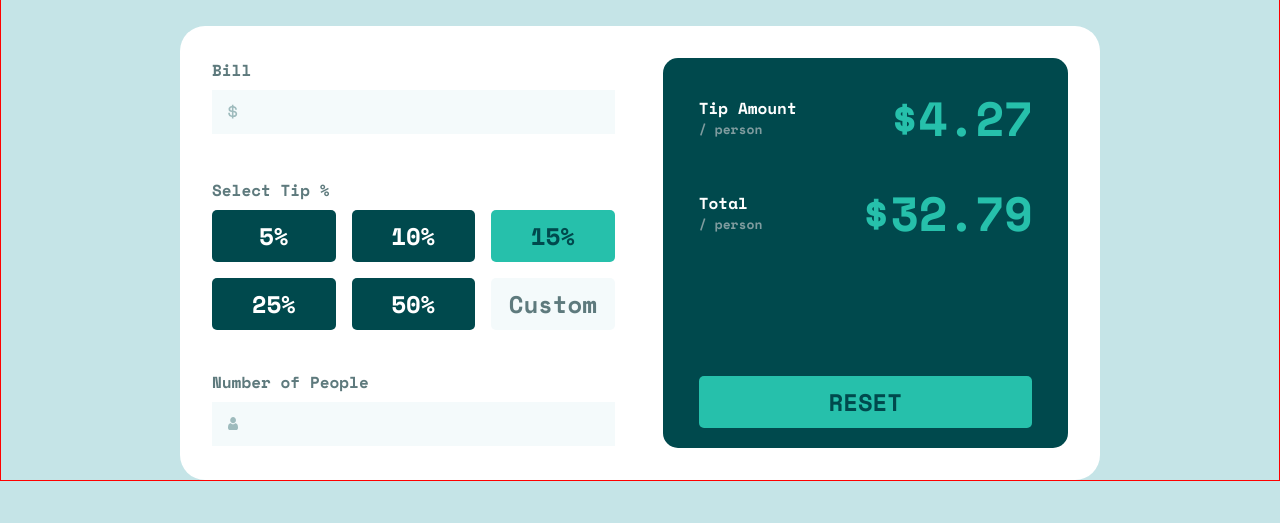
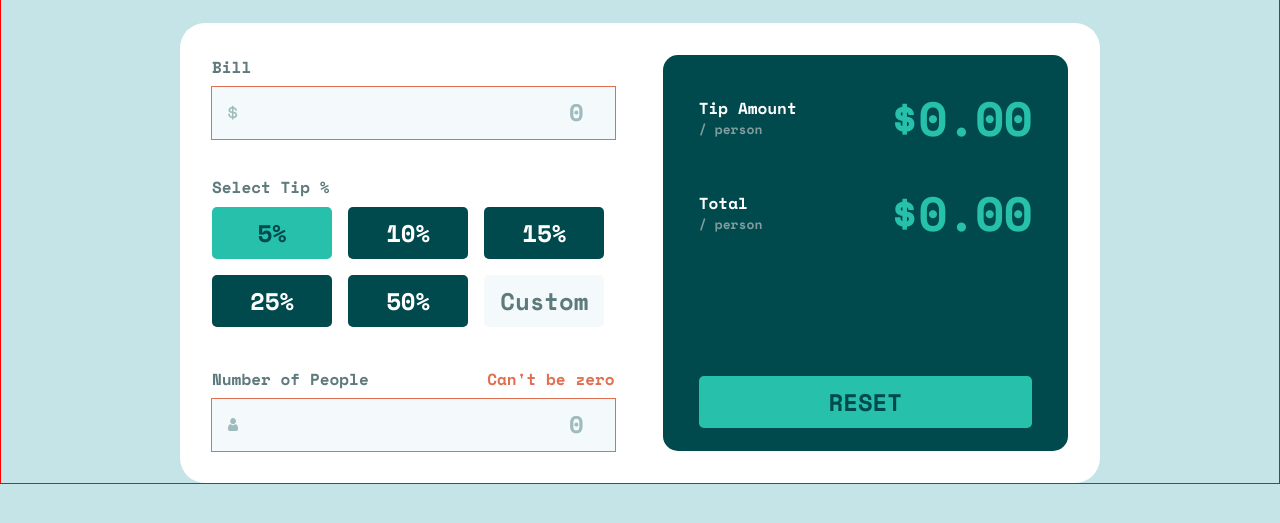
Before and after one commit to GeraASM/tip, a plain HTML site: page index.html in a window 1280 px wide. Both pictures are taken after a click on the button "5%". Shown: the part 223-746 px from the top of the page. Drawn offline with nearby package versions, Linux system fonts and the light colour scheme.

Commit message:
the code errors and calculate is correct

```diff
--- a/index.html
+++ b/index.html
@@ -21,7 +21,7 @@
                             <p class="sub text-present-5 bill__title">Bill</p>
                             <div class="content bill__content">
                                 <img class="icon" src="./images/icon-dollar.svg" alt="Dollar">
-                                <input id="cost-food" type="number" name="amount" class="count bill__amount text-present-3">
+                                <input id="cost-food" type="number" name="amount" class="count bill__amount text-present-3" placeholder="0">
                             </div>
                         </section>
                         <section class="tip">
@@ -33,17 +33,17 @@
                                 <button data-percentage="0.25" class="tip__percentage text-present-3">25%</button>
                                 <button data-percentage="0.50" class="tip__percentage text-present-3">50%</button>
                                 <button data-percentage="custom" class="tip__percentage text-present-3 btn-custom">Custom</button>
-                            </div>
-                            <div style="display: none;" class="content percentage__container bill__content">
-                                <img class="icon icon-percentage" src="./images/percentage_icon.svg" alt="Percentage">
-                                <input id="custon-input" type="number" name="amount" class="count bill__amount text-present-3">
+                                <input id="input-custom" class="count tip__percentage text-present-3 input-custom" type="number" >
                             </div>
                         </section>
                         <section class="people">
-                            <p class="sub text-present-5 people__title">Number of People</p>
+                            <div class="people__text">
+                                <p class="sub text-present-5 people__title">Number of People</p>
+                                <p id="error" class="text-present-5 error">Can't be zero</p>
+                            </div>
                             <div class="content people__content">
                                 <img class="icon" src="./images/icon-person.svg" alt="Person">
-                                <input id="count-people" type="number" name="count" class="count people__count text-present-3">
+                                <input id="count-people" type="number" name="count" class="count people__count text-present-3" placeholder="0">
                             </div>
                         </section>
                     </section>
@@ -55,14 +55,14 @@
                                     <p class="info__title text-present-5">Tip Amount</p>
                                     <p class="person text-present-6">/ person</p>
                                 </div>
-                                <h2 id="per-person" class="data text-present-title">$4.27</h2>
+                                <h2 id="per-person" class="data text-present-title">$0.00</h2>
                             </div>
                             <div class="position">
                                 <div class="info">
                                     <p class="info__title text-present-5">Total</p>
                                     <p class="person text-present-6">/ person</p>
                                 </div>
-                                <h2 id="per-person-total" class="data text-present-title">$32.79</h2>
+                                <h2 id="per-person-total" class="data text-present-title">$0.00</h2>
                             </div>
                             <button class="reset tip__percentage text-present-3">RESET</button>
                         </div>
--- a/main.js
+++ b/main.js
@@ -0,0 +1,86 @@
+const correctInputCost = /\$?\d+\.\d*/;
+const correctInputPerson = /\d+/;
+
+const errorText = document.getElementById('error');
+
+const btns = document.querySelectorAll('.tip__percentage');
+const customInput = document.getElementById('input-custom');
+const customBtn = document.querySelector('.btn-custom');
+
+const perPersonShow = document.getElementById('per-person');
+const totalPersonShow = document.getElementById('per-person-total');
+
+const tipPerPerson = (amount, people, percentage) => ((amount * percentage) / people).toFixed(2);
+const totalPerPerson = (amount, people, percentage) => ((amount + (amount * percentage)) / people).toFixed(2);
+
+
+
+const billContent = document.querySelector('.bill__content')
+function errorAmount(is) {
+    is ? billContent.classList.add('error-content') : billContent.classList.remove('error-content');
+}
+const peopleContent = document.querySelector('.people__content');
+function errorCount(is) {
+    if (is) {
+        peopleContent.classList.add('error-content');
+        errorText.style.display = 'block';
+    }  else { peopleContent.classList.remove('error-content'); errorText.style.display = 'none';}
+}
+
+
+
+function allCorrect(amount, people) {
+    let isCorret = true;
+    if (!amount.trim()  ||  !correctInputCost.test(amount) || parseFloat(amount) <= 0) {
+        errorAmount(true); isCorret = false;
+    }  else {errorAmount(false);}
+
+    if (!people.trim() || !correctInputPerson.test(people) || parseInt(amount) <= 0) {
+        errorCount(true); isCorret = false;
+    } else {errorCount(false);}
+    return isCorret;
+}
+
+function getData(event) {
+    event.preventDefault();
+    const btnClicket = event.currentTarget;
+    btns.forEach(btn => btn.classList.remove('btn-select'));
+    btnClicket.classList.add('btn-select');
+
+
+
+    const amount = document.getElementById('cost-food').value;
+    const people = document.getElementById('count-people').value;
+    const percentage = btnClicket.dataset.percentage;
+    if (percentage === 'custom') {
+        btnClicket.style.display = 'none';
+        customInput.style.display = 'block';
+        return
+    } else {
+        customBtn.style.display = 'block';
+        customInput.value = '';
+        customInput.style.display = 'none';
+    }
+
+
+
+    if (allCorrect(amount, people)) {
+        perPersonShow.textContent = `$${tipPerPerson(parseFloat(amount), parseInt(people), parseFloat(percentage))}`;
+        totalPersonShow.textContent = `$${totalPerPerson(parseFloat(amount), parseInt(people), parseFloat(percentage))}`
+    }
+
+}
+
+
+
+btns.forEach(btn => {
+    btn.addEventListener('click', getData)
+})
+
+
+
+
+
+
+
+customBtn.addEventListener('click', )
--- a/style.css
+++ b/style.css
@@ -21,9 +21,11 @@
     --green-900: hsl(183, 100%, 15%);
     --grey-500: hsl(186, 14%, 43%);
     --grey-400: hsl(184, 14%, 56%);
+    --grey-300: #9EBBBD;
     --grey-200: hsl(185, 41%, 84%);
     --grey-50: hsl(189, 47%, 97%);
     --white: hsl(0, 100%, 100%);
+    --orange: #E17052;
 }
 
 body {
@@ -37,6 +39,15 @@ body {
 
 img, button {
     display: block;
+}
+
+input::placeholder {
+    color: var(--grey-300);
+    font-family: "Space Mono", monospace;
+    font-size: 24px;
+    line-height: 36px;
+    letter-spacing: 0px;
+    font-weight: inherit;
 }
 
 .text-present-title {
@@ -98,15 +109,6 @@ img, button {
     gap: var(--spacing-400);
 }
 
-.count {
-    text-align: end;
-    border: none;
-    outline: none;
-    background-color: transparent;
-    height: 100%;
-    color: var(--green-900);
-}
-
 .bill {
     height: var(--spacing-1000);
 }
@@ -122,6 +124,7 @@ img, button {
     align-items: center;
     background-color: var(--grey-50);
     padding: var(--spacing-100) var(--spacing-200);
+    cursor: pointer;
 }
 
 .icon {
@@ -131,6 +134,7 @@ img, button {
 
 /* -------------------------- GRID */
 .tip__content {
+    width: fit-content;
     display: grid;
     gap: var(--spacing-200);
     grid-template-columns: repeat(2, 1fr);
@@ -147,6 +151,11 @@ img, button {
     background-color: var(--green-900);
     border-radius: 5px;
     cursor: pointer;
+}
+
+.tip__percentage:hover {
+    color: var(--green-900);
+    background-color: var(--grey-200);
 }
 
 .btn-custom {
@@ -187,10 +196,22 @@ img, button {
     width: 100%;
 }
 
+.people__text {
+    display: flex;
+    justify-content: space-between;
+}
+
 .show {
     margin-top: var(--spacing-400);
 }
 
+.count {
+    border: none;
+    outline: none;
+    text-align: end;
+    background-color: transparent;
+    cursor: pointer;
+}
 
 
 .percentage__container {
@@ -207,7 +228,52 @@ img, button {
 }
 
 
+
+.input-custom {
+    display: block;
+    outline: 1px solid var(--grey-400);
+    background-color: var(--grey-300);
+    min-width: 1px;
+    color: var(--green900);
+    background-color: var(--white);
+    text-align: end;
+}
+
+.input-custom:hover {
+    outline: 2px solid var(--green-400);
+}
+
+.input-custom:focus {
+    outline: 2px solid var(--green-400);
+}
+
+.content:hover {
+    outline: 2px solid var(--green-400);
+}
+
+
 /* ------------------------------------- PART script */
+
+.input-custom {
+    display: none;
+    outline: 1px solid var(--grey-400);
+    background-color: var(--grey-300);
+    min-width: 1px;
+    color: var(--green900);
+    background-color: var(--white);
+    text-align: end;
+}
+
+.error {
+    display: none;
+    color: var(--orange);
+}
+
+.error-content {
+    outline: 1px solid var(--orange);
+}
+
+
 .btn-select {
     background-color: var(--green-400);
     color: var(--green-900);
```
